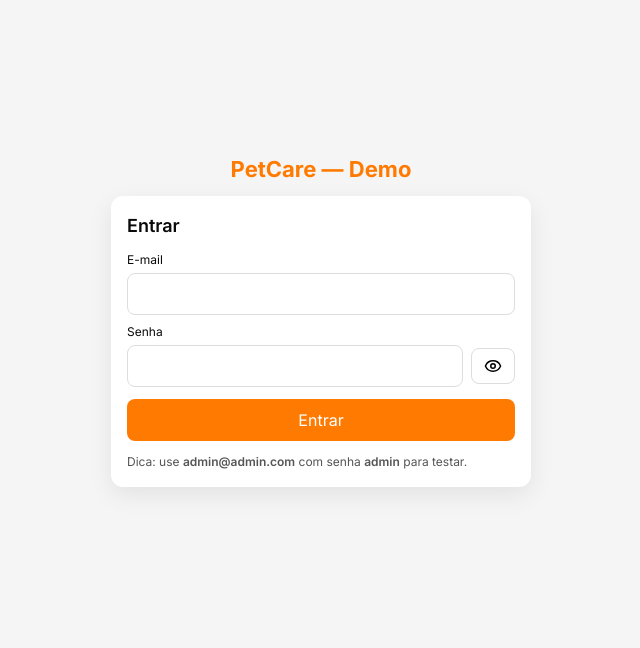
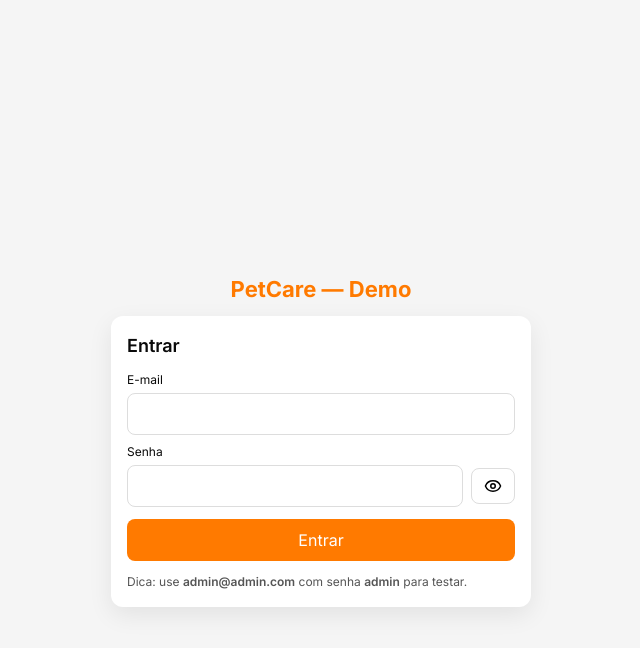
Before and after one commit to carolbrandbpro/petcare, a React (Vite) app in the folder frontend/: page / in a window 1280 px wide. Shown: the top 648 px of the page, without its empty margins (439-1079 px from the left). Built offline with nearby package versions, Linux system fonts and the light colour scheme; no server answers.

Commit message:
style(login): manter conteúdo sempre ao centro com min-height: 100vh

```diff
--- a/frontend/src/styles.css
+++ b/frontend/src/styles.css
@@ -41,7 +41,7 @@ body { font-family: Inter, system-ui, Arial; }
 .btn-danger { background: #ffe6e6; color: #a00; }
 .btn-outline { background: #fff; border-color: #ddd; color: #000; }
 .card { background:#fff; border-radius:12px; box-shadow:0 8px 24px rgba(0,0,0,0.08); padding:16px; }
-.page-center { display:flex; justify-content:center; align-items:center; padding:20px; min-height:70vh; }
+.page-center { display:flex; justify-content:center; align-items:center; padding:20px; min-height:100vh; }
 .form-wrap { width:100%; max-width:560px; }
 
 @media (max-width: 1024px) {
```
